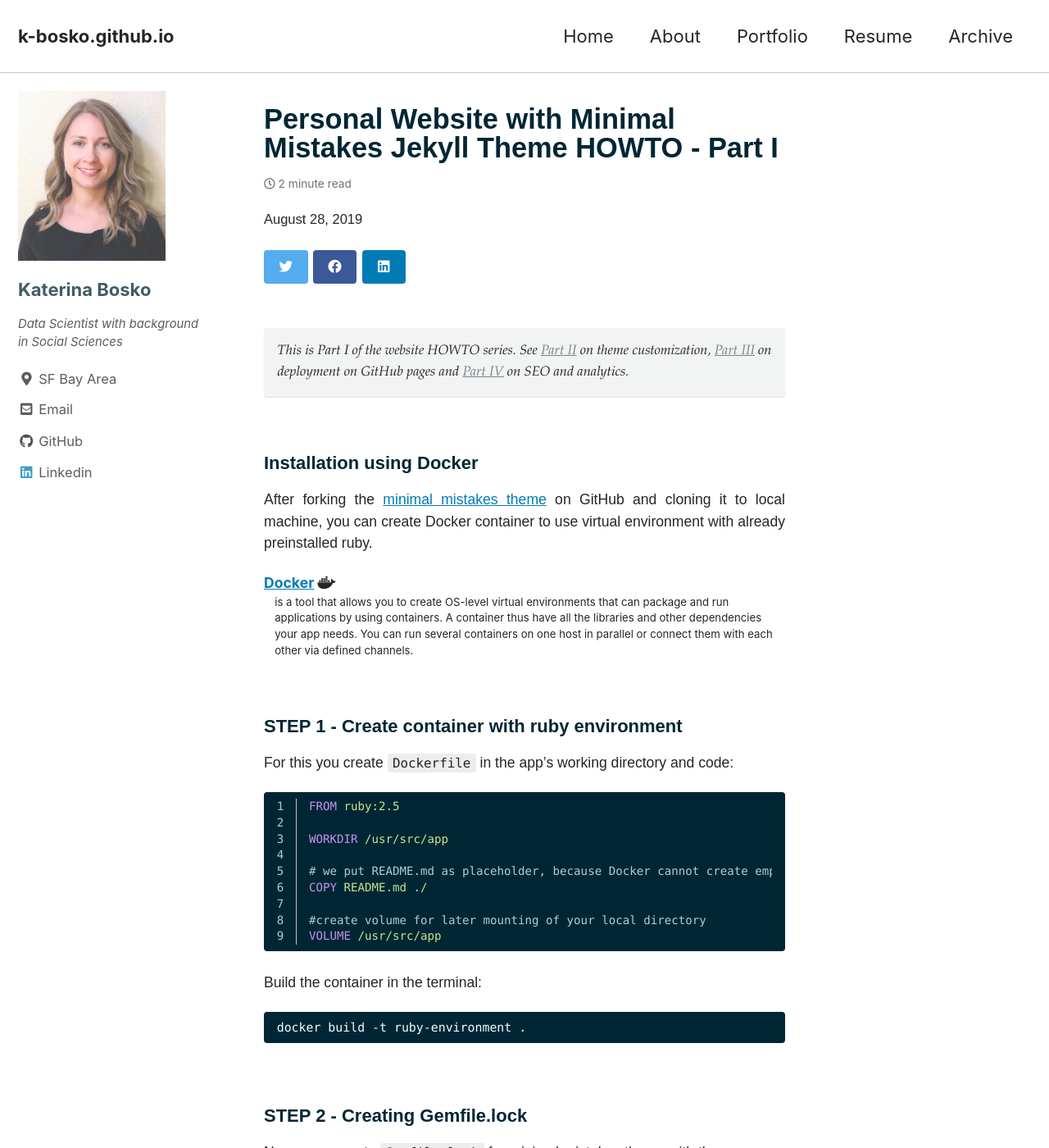
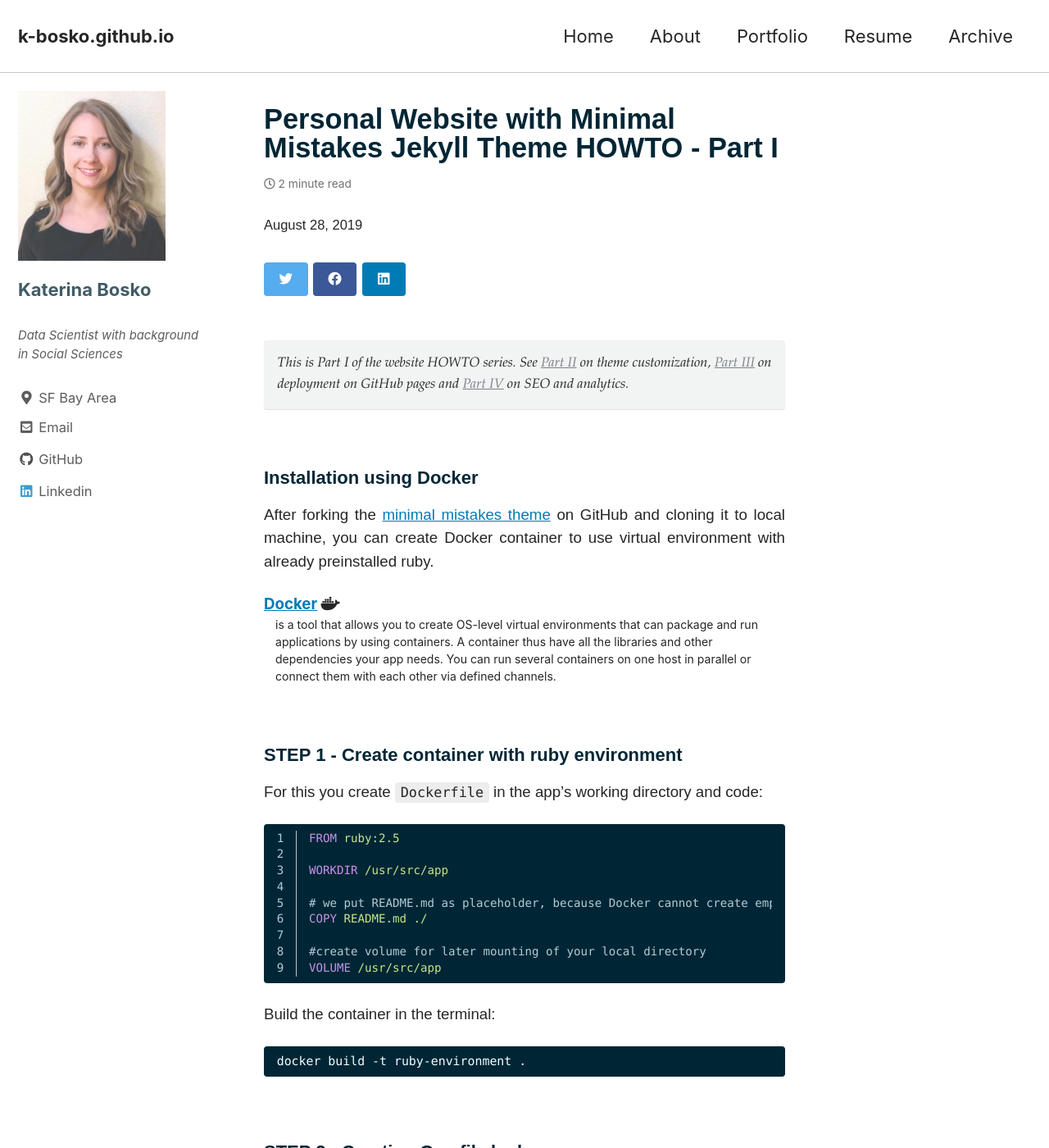
Before and after one commit to k-bosko/k-bosko.github.io, a Jekyll site: the page built from _posts/2019-08-28-Personal-website-with-Minimal-Mistakes-Jekyll-Theme-HOWTO-Part-I.md, in a window 1280 px wide and 1400 px high. Shown: the whole window at 82% size. Built offline with Jekyll 4.4.1, drawn with Linux system fonts in a browser that asks for light colours; cached includes are drawn as plain includes; nearby versions of some CDN libraries; comment, search, counter and statistics services are not loaded.

Commit message:
modified margins between paragraphs and h2 titles for better readibility

```diff
--- a/_sass/minimal-mistakes/_base.scss
+++ b/_sass/minimal-mistakes/_base.scss
@@ -65,7 +65,8 @@ small,
 }
 
 p {
-  margin-bottom: 1.5em;
+  margin-top: 2em;
+  margin-bottom: 2em;
 
 }
 
--- a/_sass/minimal-mistakes/_page.scss
+++ b/_sass/minimal-mistakes/_page.scss
@@ -74,14 +74,15 @@
 .page__content {
   margin-top: 1.5em;
   h2 {
-    padding-bottom: 0.5em;
+    padding-top: 0.7em;
+    padding-bottom: 0.7em;
     border-bottom: 0px solid $border-color;
   }
 
   p,
   li,
   dl {
-    font-size: 0.8em;
+    font-size: 0.85em;
   }
 
   /* paragraph indents */
```
